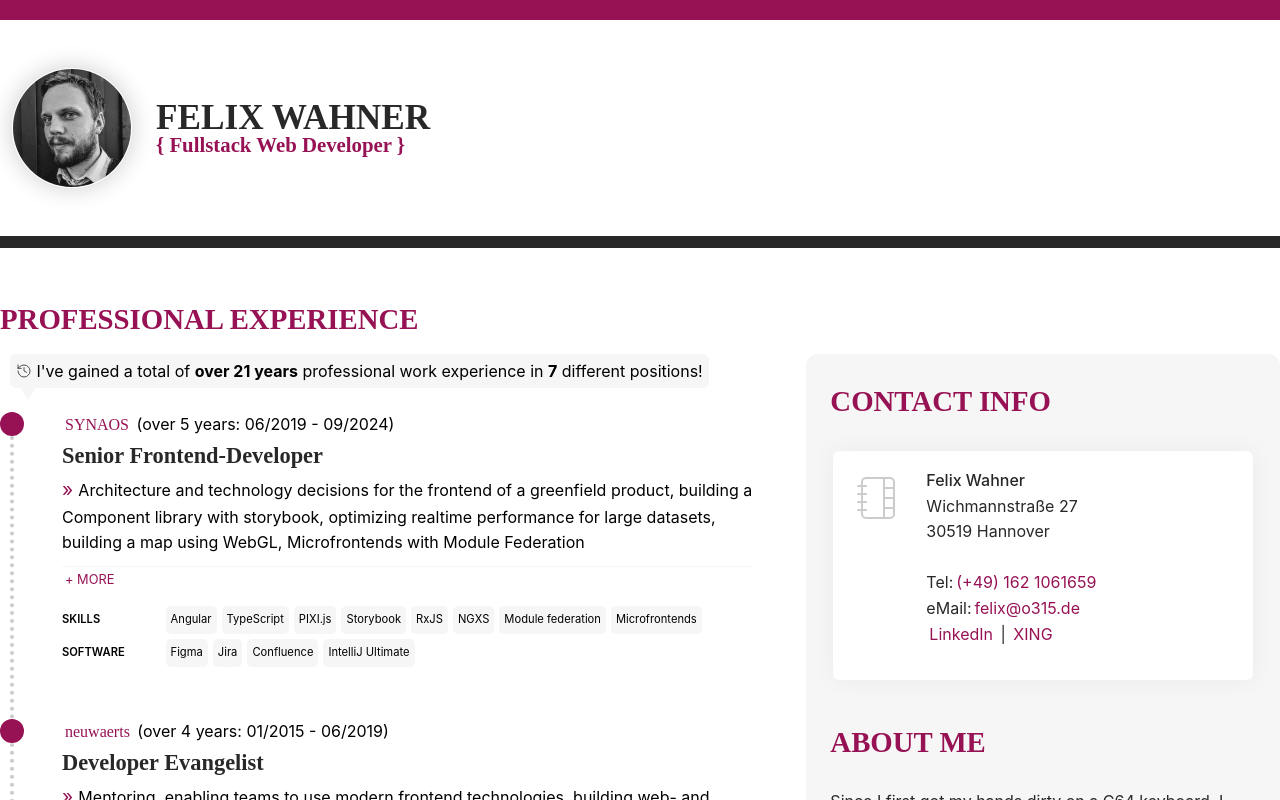
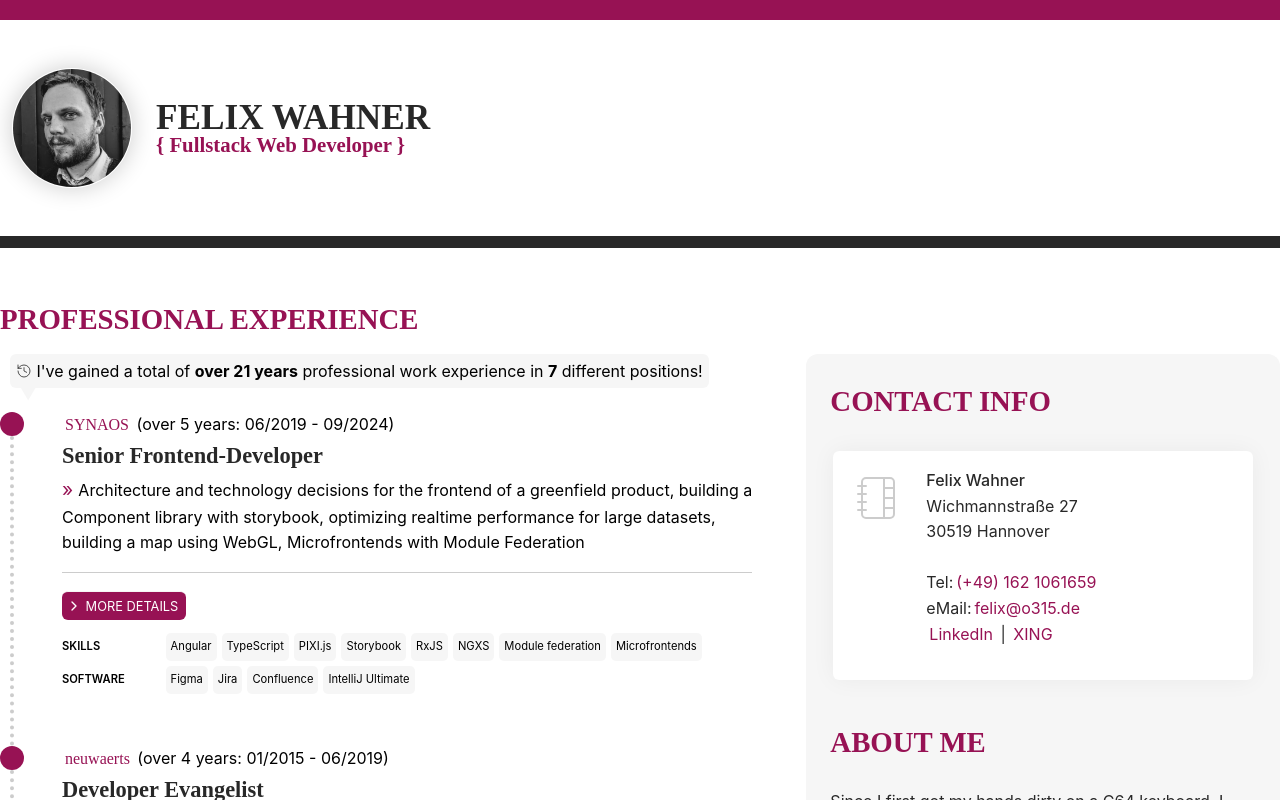
Before and after one commit to felixwahner/cv, a Vue app: page / in a window 1280 px wide. Shown: the top 800 px of the page. Built offline with nearby package versions, Linux system fonts and the light colour scheme; a web font is replaced by a local one.

Commit message:
Make details link more prominent

```diff
--- a/src/components/JobMilestone.vue
+++ b/src/components/JobMilestone.vue
@@ -2,18 +2,15 @@
 import { useJobStore } from '@/stores/job'
 import type { EmployerDto } from '@/stores/job.model'
 import TagList from './TagList.vue'
-import { useSettingsStore } from '@/stores/settings'
-import { storeToRefs } from 'pinia'
 import ReadMore from './ReadMore.vue'
+import { ref } from 'vue'
 const props = defineProps<{
   jobId: string
 }>()
 const jobStore = useJobStore()
 const job = jobStore.getJobById(props.jobId)
 const employer: EmployerDto | undefined = jobStore.getEmployerById(job?.employerId)
-
-const settingsStore = useSettingsStore()
-const { getOpenDetailsById } = storeToRefs(settingsStore)
+let open = ref(false);
 </script>
 <template>
   <article class="card">
@@ -22,10 +19,10 @@ const { getOpenDetailsById } = storeToRefs(settingsStore)
       ({{ job?.dateSpan }}: {{ job?.dateStart }} - {{ job?.dateEnd }})
     </div>
     <h3>{{ job?.title }}</h3>
-    <details v-bind:open="getOpenDetailsById(jobId)" @click="settingsStore.toggleOpenState(jobId)">
+    <details @click="open = !open">
       <summary>
         {{ job?.shortDescription }}
-        <ReadMore v-bind:open="getOpenDetailsById(jobId)"></ReadMore>
+        <ReadMore v-bind:open="open"></ReadMore>
       </summary>
       <div class="description">
         {{ job?.description }}
--- a/src/components/ReadMore.vue
+++ b/src/components/ReadMore.vue
@@ -1,21 +1,43 @@
 <script setup lang="ts">
+import { ChevronRight, ChevronUp } from 'lucide-vue-next';
 defineProps<{
   open: boolean | undefined
 }>()
 </script>
 <template>
-  <a class="fakelink">+ MORE</a>
+  <hr class="divider" />
+  <a class="fakelink" v-if="open">
+      <ChevronUp class="icon" color="currentColor" :size="16" :stroke-width="2" />
+      Less details
+  </a>
+  <a class="fakelink" v-if="!open">
+    <ChevronRight class="icon" color="currentColor" :size="16" :stroke-width="2" />
+     More details
+  </a>
 </template>
 <style scoped>
+.icon {
+  position: relative;
+  top: 3px;
+}
+.divider {
+  margin: 16px 0 8px 0;
+  border: none;
+  height: 1px;
+  line-height: 1px;
+  background-color: #ccc;
+}
 .fakelink {
-  display: block;
+  text-transform: uppercase;
+  display: inline-block;
   border-top: 1px solid rgb(246 246 246);
   margin-top: 10px;
-  padding-top: 5px;
   text-decoration: none;
-  color: var(--purple-brand);
+  background-color: var(--purple-brand);
+  color: #fff;
   transition: 0.4s;
-  padding: 3px;
+  padding: 3px 8px 3px 4px;
+  border-radius: 6px;;
   font-size: 0.8rem;
   cursor: pointer;
 }
--- a/vite.config.ts
+++ b/vite.config.ts
@@ -3,7 +3,7 @@ import { fileURLToPath, URL } from 'node:url'
 import { defineConfig } from 'vite'
 import vue from '@vitejs/plugin-vue'
 import vueDevTools from 'vite-plugin-vue-devtools'
-const BASE_URL = process.env.BASE_URL || ''
+const BASE_URL = process.env.BASE_URL || '/cv/'
 // https://vitejs.dev/config/
 export default defineConfig({
   base: `${BASE_URL}`,
```
